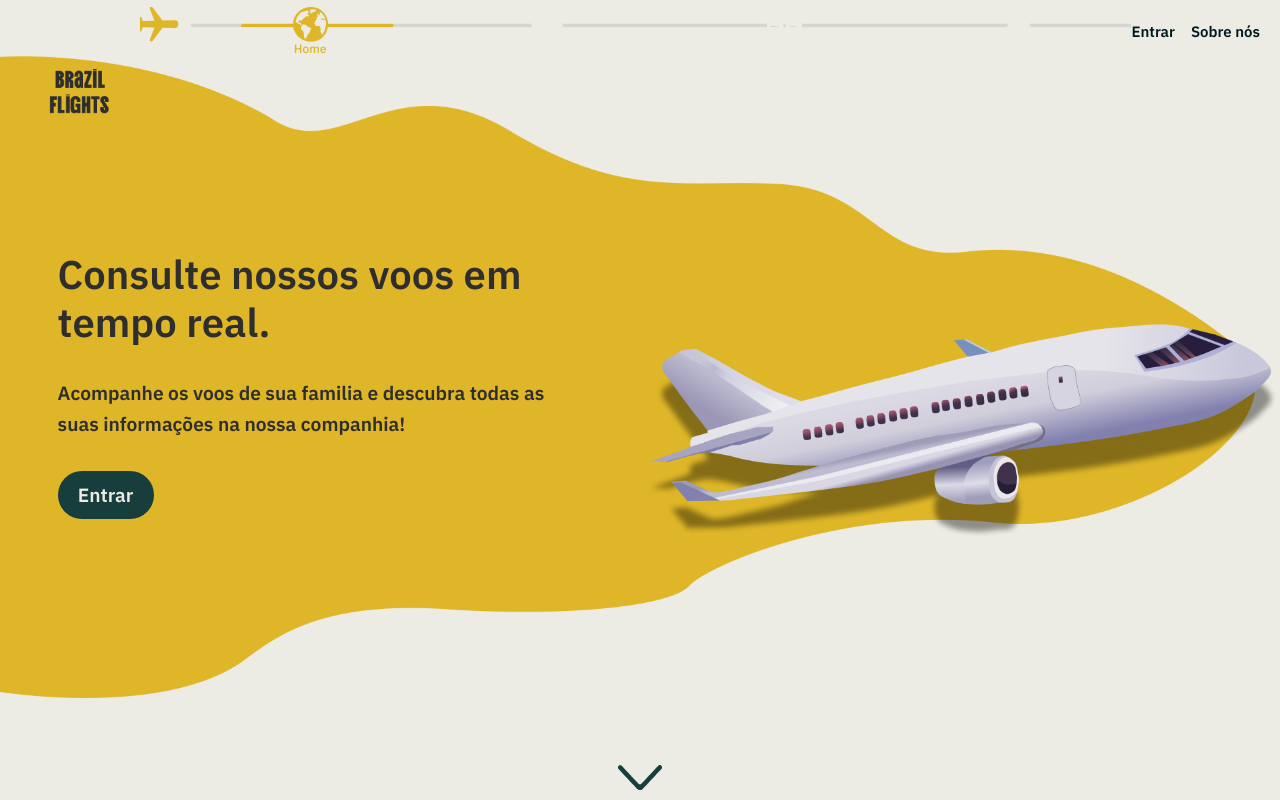
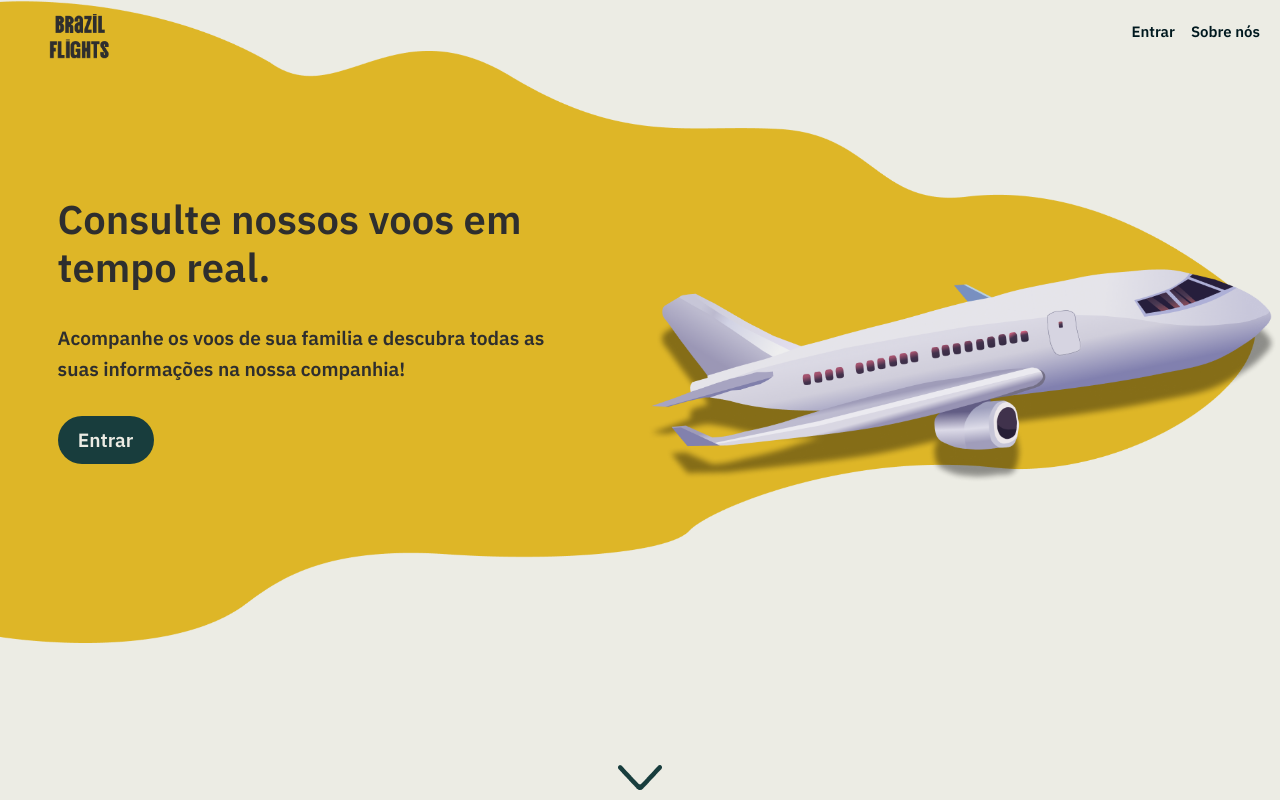
Before and after one commit to BensonTerra/Projeto-ECDI-PW, a Vue app: page / in a window 1280 px wide. Shown: the top 800 px of the page. Built offline with nearby package versions, Linux system fonts and the light colour scheme; what fetch-mock would draw is missing.

Commit message:
nav bar updated

```diff
--- a/src/components/NavBar.vue
+++ b/src/components/NavBar.vue
@@ -1,5 +1,5 @@
 <template>
-    <div>
+  <div v-if="isNavVisible">
     <img :src="currentImageSource" class="nav" id="navBar" usemap="#workmap">
     <map name="workmap">
       <area target="" alt="" title="" href="" coords="143,2,196,51" shape="rect" @click.prevent="changeImageAndRoute('nav1', '/home')">
@@ -16,6 +16,12 @@
     return {
       currentImageSource: "src/assets/nav1.png",
     };
+  },
+  computed: {
+    isNavVisible() {
+      // Check if the current route is not the base route or '/'
+      return this.$route.path !== '/' && this.$route.path !== '/base';
+    },
   },
   methods: {
     changeImageAndRoute(newImage, newRoute) {
```
Lines whose indentation alone changed are shown as unchanged.
